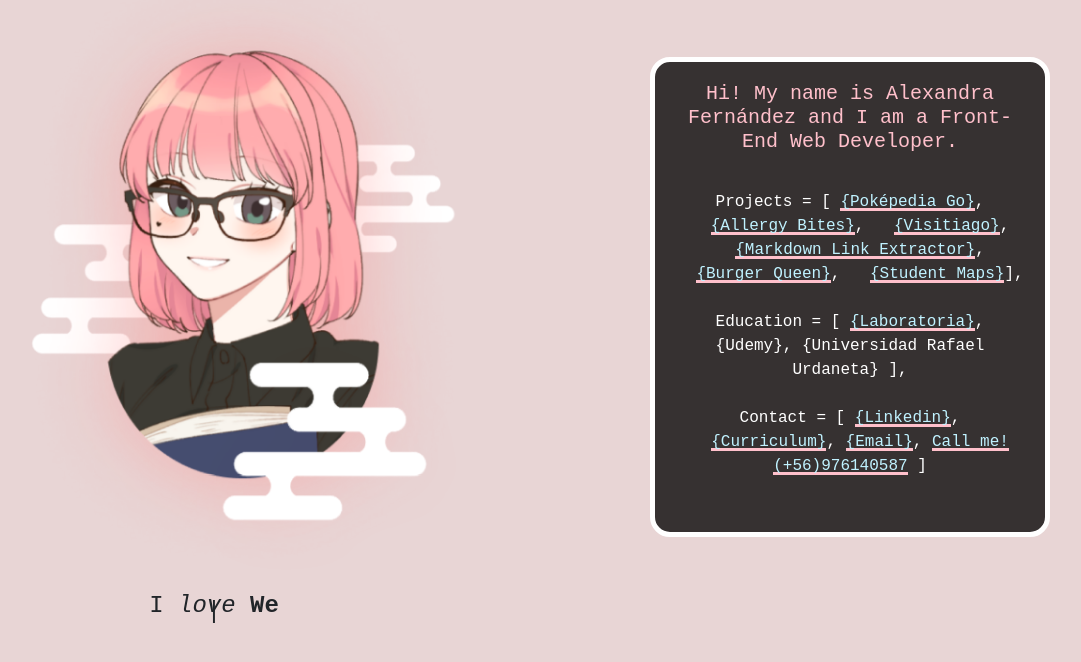
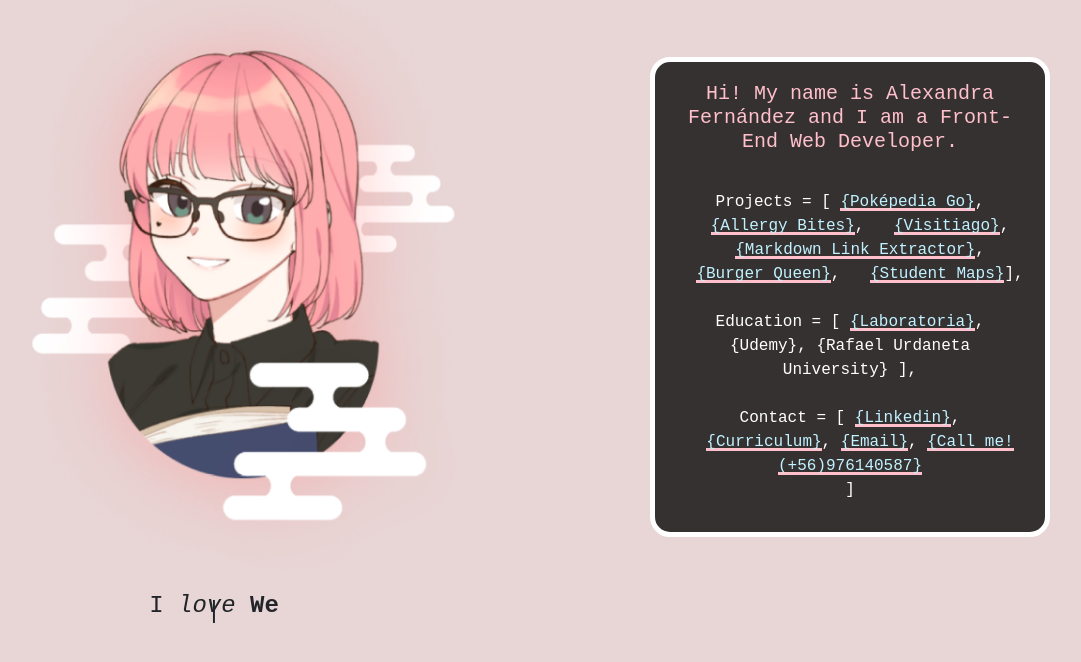
Before and after one commit to aleisabl/Portfolio, a website: page index.html in a window 1280 px wide. Shown: the whole page, without its empty margins (114-1195 px from the left). Drawn offline with nearby package versions, Linux system fonts and the light colour scheme.

Commit message:
agregando numero tlf con link clickeable que lleva a la agenda del telefono, cambiando la universidad a ingles

```diff
--- a/index.html
+++ b/index.html
@@ -40,7 +40,7 @@
             Education = [
             <a href="https://app.talento.laboratoria.la/profile/ud4QUDQ04SPILuXkwcdgcNL08G63" target="_blank" class="card-link">{Laboratoria}</a>,
             {Udemy},
-            {Universidad Rafael Urdaneta}
+            {Rafael Urdaneta University}
             ],
 
             <br>
@@ -48,8 +48,9 @@
             Contact = [
             <a href="https://www.linkedin.com/in/aleisabl/" target="_blank" class="card-link">{Linkedin}</a>,
             <a href="https://docs.google.com/document/d/1gqqAyQRlxuSFfwzJoLurRlIoX7VUHxkRAVMMMVYQmDM/edit?usp=sharing" target="_blank" class="card-link">{Curriculum}</a>,
-            <a href="mailto:alexandra.dev.js@gmail.com" target="_blank" >{Email}</a>, <a href="tel:+56976140587">Call me! (+56)976140587</a>
-            ]</p>
+            <a href="mailto:alexandra.dev.js@gmail.com" target="_blank" >{Email}</a>, <a href="tel:+56976140587">{Call me! (+56)976140587}</a>
+            </p>]
+
         </div>
       </div>
 
```
